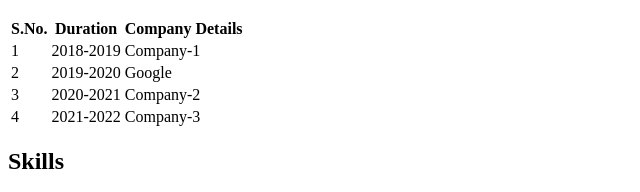
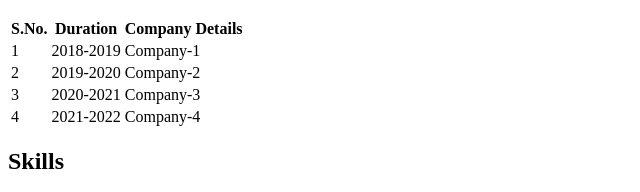
Before and after one commit to vikas-099/CV, a plain HTML site: page index.html in a window 1280 px wide. Shown: the part 470-662 px from the top of the page, 0-640 px from the left. Drawn offline with Linux system fonts and the light colour scheme.

Commit message:
Update index.html

```diff
--- a/index.html
+++ b/index.html
@@ -42,17 +42,17 @@
       <tr>
         <td>2</td>
         <td>2019-2020</td>
-        <td>Google</td>
+        <td>Company-2</td>
       </tr>
       <tr>
         <td>3</td>
         <td>2020-2021</td>
-        <td>Company-2</td>
+        <td>Company-3</td>
       </tr>
       <tr>
         <td>4</td>
         <td>2021-2022</td>
-        <td>Company-3</td>
+        <td>Company-4</td>
       </tr>
     </tbody>
   </table>
```
